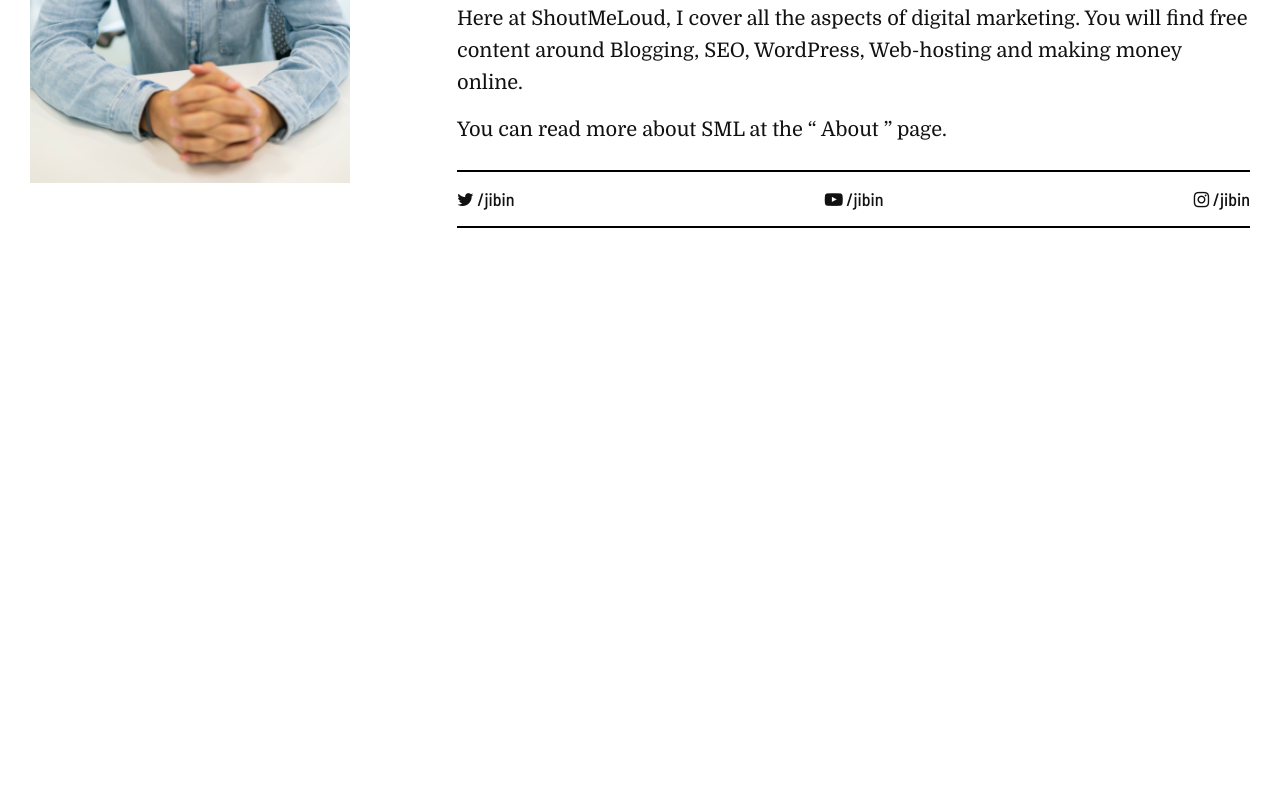
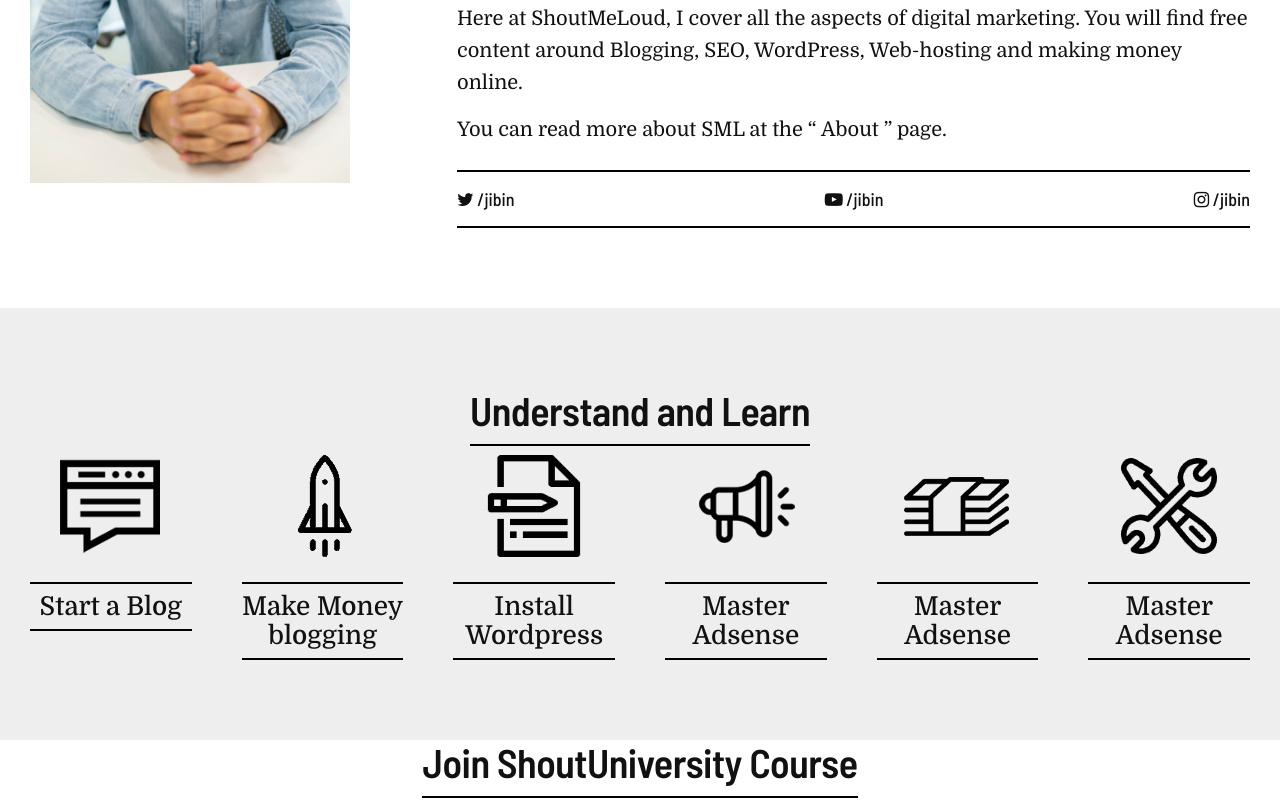
Before and after one commit to jibin3301/blogger, a website: page index.html in a window 1280 px wide. Shown: the part 3779-4581 px from the top of the page. Before the commit the page ends 4087 px from the top, so only its background shows below. Drawn offline with Linux system fonts and the light colour scheme.

Commit message:
Added section-learn section

```diff
--- a/index.html
+++ b/index.html
@@ -333,6 +333,54 @@
             </div>
         </section>
 
+        <section class="section-learn u-padding-block-10">
+            <h2 class="heading-secondary u-margin-bottom-2 u-center-text">
+                <span class="u-inline-block u-border-bottom u-padding-bottom-4">Understand and Learn</span>
+            </h2>
+
+            <div class="u-wrapper section-dream__wrapper u-center">
+                <div class="dream">
+                    <img src="img/learn-1.png" alt="" class="dream__img">
+                    <h3 class="heading-teritiary u-center-text u-fancy-font u-border-bottom u-border-top u-padding-block-3 u-full-width">Start a Blog</h3>
+                </div>
+
+                <div class="dream">
+                    <img src="img/learn-2.png" alt="" class="dream__img">
+                    <h3 class="heading-teritiary u-center-text u-fancy-font u-border-bottom u-border-top u-padding-block-3 u-full-width">Make Money blogging</h3>
+                </div>
+
+                <div class="dream">
+                    <img src="img/learn-3.png" alt="" class="dream__img">
+                    <h3 class="heading-teritiary u-center-text u-fancy-font u-border-bottom u-border-top u-padding-block-3 u-full-width">Install Wordpress</h3>
+                </div>
+
+                <div class="dream">
+                    <img src="img/learn-4.png" alt="" class="dream__img">
+                    <h3 class="heading-teritiary u-center-text u-fancy-font u-border-bottom u-border-top u-padding-block-3 u-full-width">Master Adsense</h3>
+                </div>
+
+                <div class="dream">
+                    <img src="img/learn-5.png" alt="" class="dream__img">
+                    <h3 class="heading-teritiary u-center-text u-fancy-font u-border-bottom u-border-top u-padding-block-3 u-full-width">Master Adsense</h3>
+                </div>
+
+                <div class="dream">
+                    <img src="img/learn-6.png" alt="" class="dream__img">
+                    <h3 class="heading-teritiary u-center-text u-fancy-font u-border-bottom u-border-top u-padding-block-3 u-full-width">Master Adsense</h3>
+                </div>
+            </div>
+        </section>
+
+        <section class="section-course">
+            <h2 class="heading-secondary u-margin-bottom-2 u-center-text">
+                <span class="u-inline-block u-border-bottom u-padding-bottom-4">Join ShoutUniversity Course</span>
+            </h2>
+
+            <div class="u-wrapper section-course__wrapper u-center">
+
+            </div>
+        </section>
+
     </main>
 </body>
 </html>
--- a/sass/pages/_home.scss
+++ b/sass/pages/_home.scss
@@ -81,3 +81,15 @@
         gap: 3.2rem;
     }
 }
+
+.section-about {
+
+}
+
+.section-learn {
+    background-color: var(--color-grey);
+}
+
+.section-course {
+
+}
```
Also changed, not shown: css/style.css, img/course.png (added), img/learn-1.png (added), img/learn-2.png (added), img/learn-3.png (added), img/learn-4.png (added), img/learn-5.png (added), img/learn-6.png (added).
